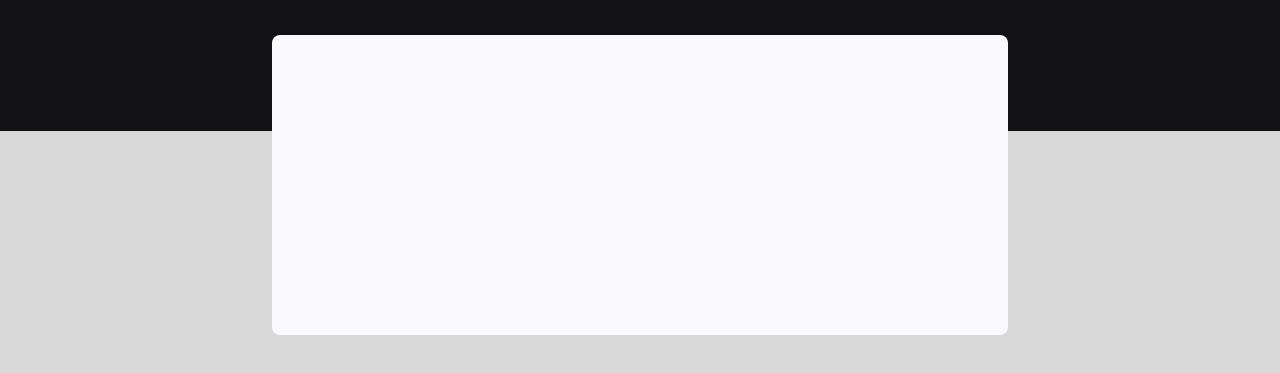
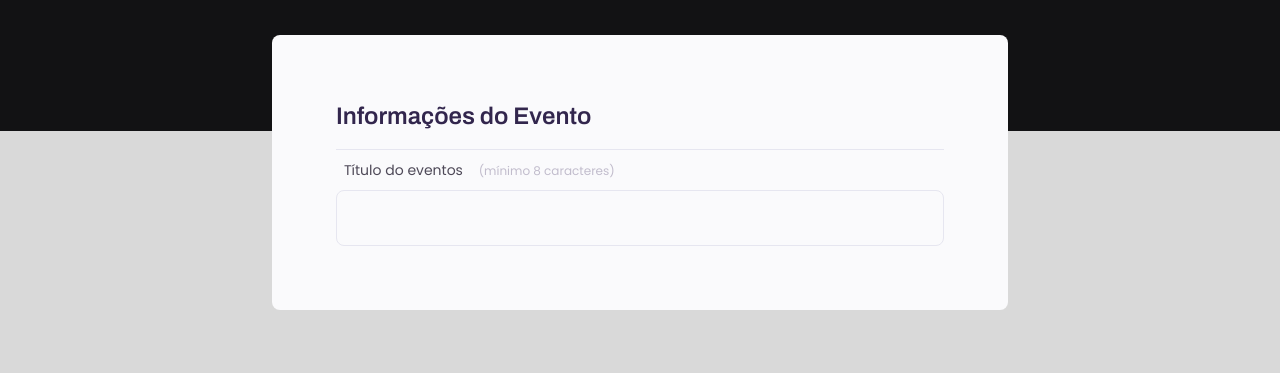
Before and after one commit to ManuelaAlecio/explorer-project-03, a plain HTML site: page index.html in a window 1280 px wide. Shown: the part 237-610 px from the top of the page. Drawn offline with Linux system fonts and the light colour scheme.

Commit message:
event-title

```diff
--- a/index.html
+++ b/index.html
@@ -18,8 +18,16 @@
         <h1>Crie e compartilhe seu evento.</h1>
         <p>O primeiro passo, é preencher esse formulário de inscrição.</p>
       </header>
-      <form action="">
+      <form>
+        <fieldset>
+          <legend>Informações do Evento</legend>
 
+          <div class="input-wrapper">
+            <label for="event-title">Título do eventos <span>(mínimo 8 caracteres)<span>
+            </label>
+            <input type="text" id="event-title"/>
+          </div>
+        </fieldset>
       </form>
     </div>
   </body>
--- a/style.css
+++ b/style.css
@@ -1,6 +1,14 @@
+* {
+  margin: 0;
+  padding: 0;
+  box-sizing: border-box;
+}
+
+body, input, button, select, textarea {
+  font-family: 'Poppins', sans-serif;
+}
+
 body {
-  font-family: 'Poppins', sans-serif;
-
   background: #D9D9D9;
 }
 
@@ -33,6 +41,8 @@ header h1 {
   font-size: 36px;
   line-height: 42px;
   color: #fff;
+
+  margin-bottom: 24px;
 }
 
 header p {
@@ -46,5 +56,63 @@ form {
   margin-top: 38px;
   background: #FAFAFC;
   border-radius: 8px;
-  min-height: 300px;
+  width: 736px;
+
+  padding: 64px;
 }
+
+fieldset {
+  border: 0;
+}
+
+fieldset legend {
+  font-family: 'Archivo', sans-serif;
+  font-weight: 600;
+  font-size: 24px;
+  line-height: 34px;
+  color: #32264D;
+
+  width: 100%;
+
+  border-bottom: 1px solid #E6E6F0;
+  padding-bottom: 16px;
+}
+
+.input-wrapper {
+  display: flex;
+  flex-direction: column;
+}
+
+.input-wrapper label {
+  margin: 8px;
+
+  font-size: 14px;
+  line-height: 24px;
+
+  color: #4E4958;
+}
+
+.input-wrapper label span {
+  margin-left: 12px;
+
+  font-size: 12px;
+  line-height: 20px;
+
+  color: #C1BCCC;
+}
+
+.input-wrapper input {
+  background: #FAFAFC;
+
+  border: 1px solid #E6E6F0;
+  border-radius: 8px;
+
+  height: 56px;
+
+  padding: 0 24px;
+
+  font-size: 16px;
+  line-height: 26px;
+
+  color: #C1BCCC;
+}
```
